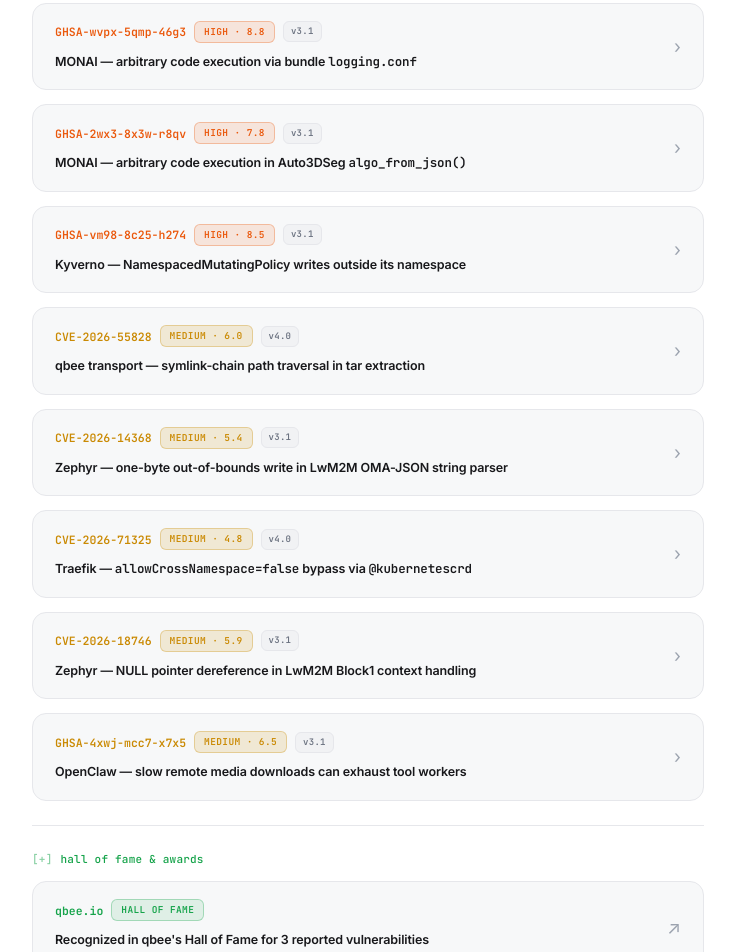
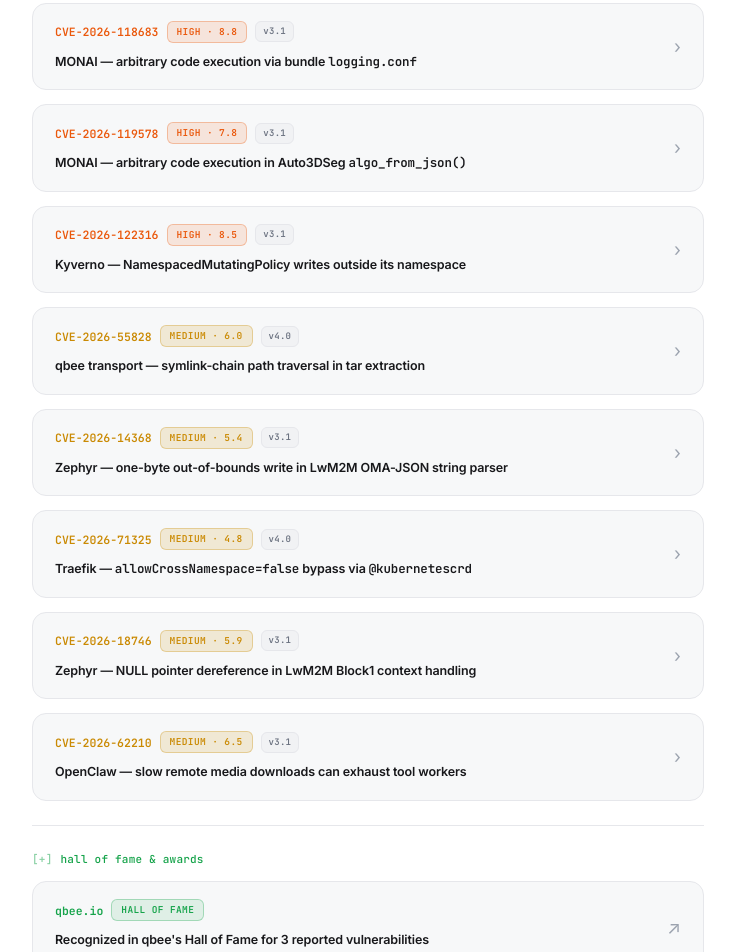
Before and after one commit to ttzero25/ttzero25.github.io, a plain HTML site: page index.html in a window 1280 px wide. Shown: the part 1598-2550 px from the top of the page, without its empty margins (272-1007 px from the left). Drawn offline with Linux system fonts and the light colour scheme.

Commit message:
Use published CVE IDs for four advisories

```diff
--- a/index.html
+++ b/index.html
@@ -579,7 +579,7 @@
         <summary>
           <div class="sum-main">
             <div class="card-top">
-              <span class="cve-id">GHSA-4xwj-mcc7-x7x5</span>
+              <span class="cve-id">CVE-2026-62210</span>
               <span class="sev-pill">Medium · 6.5</span>
               <span class="cvss-ver">v3.1</span>
             </div>
@@ -592,6 +592,7 @@
             workers busy and reduce gateway availability. (CWE-400)</p>
           <div class="tgt mono">openclaw (npm) · &lt; 2026.6.1 → patched 2026.6.1 · CVSS:3.1/AV:N/AC:L/PR:L/UI:N/S:U/C:N/I:N/A:H</div>
           <div class="adv-links">
+            <a href="https://nvd.nist.gov/vuln/detail/CVE-2026-62210" target="_blank" rel="noopener">NVD ↗</a>
             <a href="https://github.com/openclaw/openclaw/security/advisories/GHSA-4xwj-mcc7-x7x5" target="_blank" rel="noopener">GitHub Advisory ↗</a>
           </div>
         </div>
@@ -626,7 +627,7 @@
         <summary>
           <div class="sum-main">
             <div class="card-top">
-              <span class="cve-id">GHSA-wvpx-5qmp-46g3</span>
+              <span class="cve-id">CVE-2026-118683</span>
               <span class="sev-pill">High · 8.8</span>
               <span class="cvss-ver">v3.1</span>
             </div>
@@ -641,6 +642,7 @@
             execute arbitrary code when a victim loads or runs it. (CWE-94)</p>
           <div class="tgt mono">monai (PyPI) · &gt;= 1.2.0 → patched 1.6.1 · CVSS:3.1/AV:N/AC:L/PR:N/UI:R/S:U/C:H/I:H/A:H</div>
           <div class="adv-links">
+            <a href="https://nvd.nist.gov/vuln/detail/CVE-2026-118683" target="_blank" rel="noopener">NVD ↗</a>
             <a href="https://github.com/Project-MONAI/MONAI/security/advisories/GHSA-wvpx-5qmp-46g3" target="_blank" rel="noopener">GitHub Advisory ↗</a>
           </div>
         </div>
@@ -650,7 +652,7 @@
         <summary>
           <div class="sum-main">
             <div class="card-top">
-              <span class="cve-id">GHSA-2wx3-8x3w-r8qv</span>
+              <span class="cve-id">CVE-2026-119578</span>
               <span class="sev-pill">High · 7.8</span>
               <span class="cvss-ver">v3.1</span>
             </div>
@@ -666,6 +668,7 @@
             (CWE-470)</p>
           <div class="tgt mono">monai (PyPI) · ≤ 1.6.0rc1 → patched ≥ 1.6.1 · CVSS:3.1/AV:L/AC:L/PR:N/UI:R/S:U/C:H/I:H/A:H</div>
           <div class="adv-links">
+            <a href="https://nvd.nist.gov/vuln/detail/CVE-2026-119578" target="_blank" rel="noopener">NVD ↗</a>
             <a href="https://github.com/Project-MONAI/MONAI/security/advisories/GHSA-2wx3-8x3w-r8qv" target="_blank" rel="noopener">GitHub Advisory ↗</a>
           </div>
         </div>
@@ -675,7 +678,7 @@
         <summary>
           <div class="sum-main">
             <div class="card-top">
-              <span class="cve-id">GHSA-vm98-8c25-h274</span>
+              <span class="cve-id">CVE-2026-122316</span>
               <span class="sev-pill">High · 8.5</span>
               <span class="cvss-ver">v3.1</span>
             </div>
@@ -690,6 +693,7 @@
             policy author's authorization, bypassing tenant isolation. (CWE-269 / CWE-284 / CWE-863)</p>
           <div class="tgt mono">github.com/kyverno/kyverno · ≤ v1.18.2 → patched 1.19.2 · CVSS:3.1/AV:N/AC:L/PR:L/UI:N/S:C/C:L/I:H/A:N</div>
           <div class="adv-links">
+            <a href="https://nvd.nist.gov/vuln/detail/CVE-2026-122316" target="_blank" rel="noopener">NVD ↗</a>
             <a href="https://github.com/kyverno/kyverno/security/advisories/GHSA-vm98-8c25-h274" target="_blank" rel="noopener">GitHub Advisory ↗</a>
           </div>
         </div>
```
